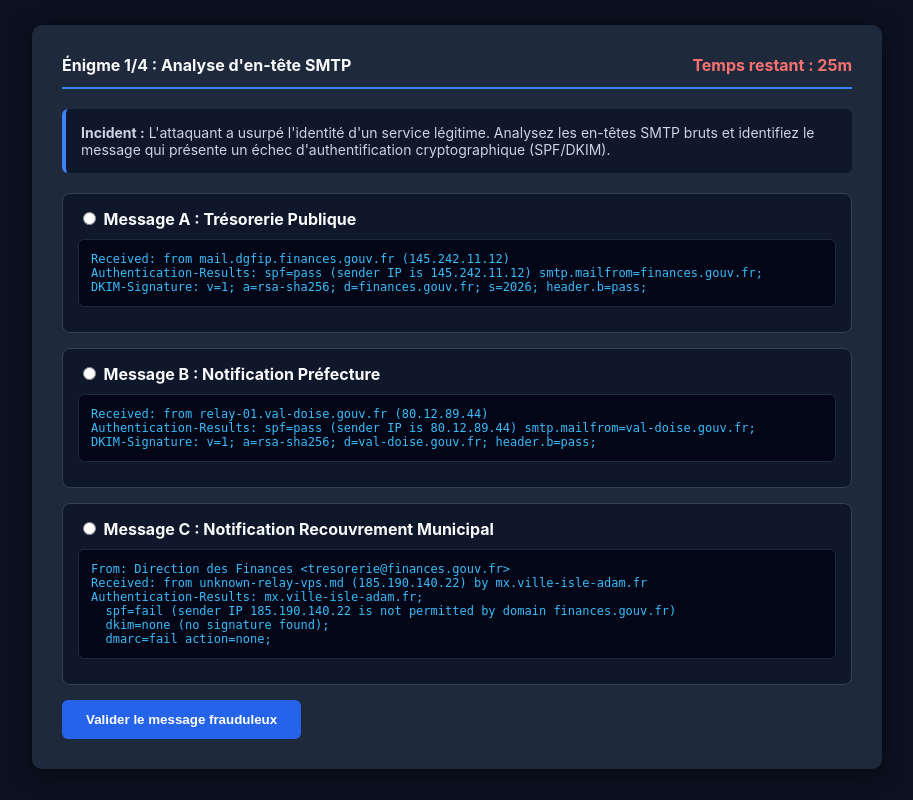
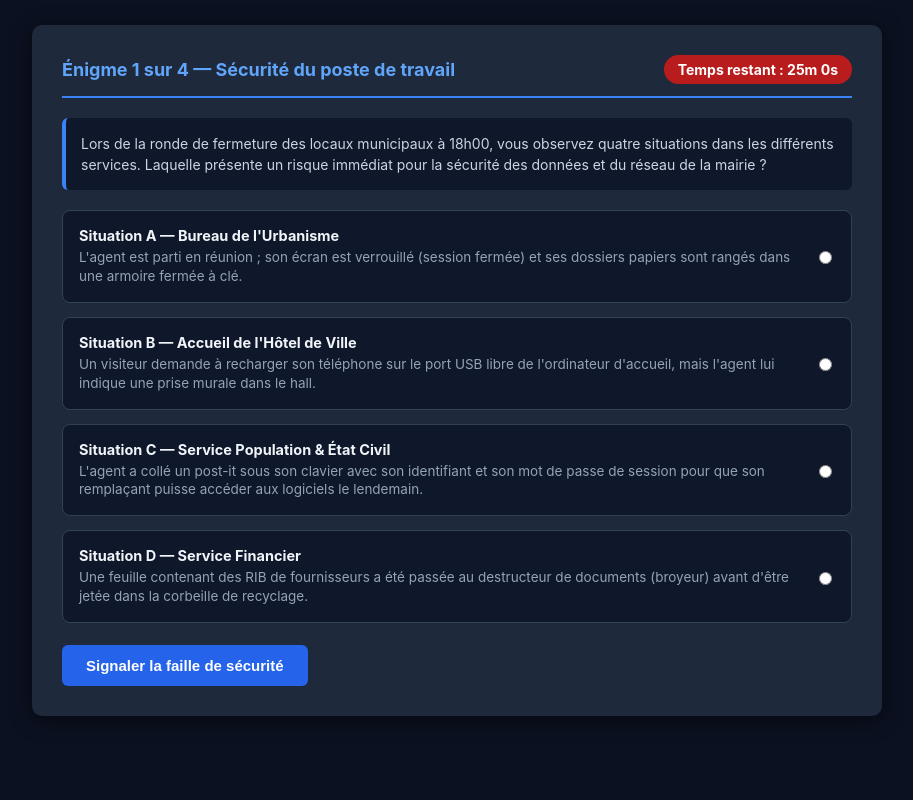
Before and after one commit to Kyotani9/escape-game-cyber, a Flask app: page /enigme-1 in a window 1280 px wide. Shown: the whole page, without its empty margins (183-1096 px from the left). Run offline with Flask 3, Linux system fonts and the light colour scheme; the visitor is signed in with stand-in values (Sample User, id 1); some libraries are stand-ins or nearby versions.

Commit message:
Nouvelle enigme 1 bureau et suppression des indices visuels sur enigmes 3 et 4

```diff
--- a/app.py
+++ b/app.py
@@ -161,10 +161,10 @@ def enigme1():
             success = True
             session["indices"]["1"] = "8"
             session.modified = True
-            feedback = "Excellente analyse d'en-tête ! Le faux expéditeur imitait la DGFIP mais l'en-tête technique indiquait 'SPF: FAIL' et une IP relais en Moldavie. Premier chiffre déverrouillé : 8."
+            feedback = "Bonne analyse ! Écrire un mot de passe sur un post-it (même caché sous un clavier) ou partager ses identifiants permet à n'importe qui d'usurper votre compte. Chaque agent doit utiliser son propre accès personnel. Premier chiffre déverrouillé : 8."
         else:
             session["erreurs"] = session.get("erreurs", 0) + 1
-            feedback = "Erreur ! Regardez attentivement les signatures cryptographiques SPF et DKIM dans les en-têtes bruts."
+            feedback = "Ce comportement respecte les bonnes pratiques de sécurité. Cherchez l'action qui expose directement un accès nominatif à des tiers."
 
     return render_template(
         "enigme1.html",
--- a/templates/enigme1.html
+++ b/templates/enigme1.html
@@ -2,57 +2,75 @@
 <html lang="fr">
 <head>
     <meta charset="UTF-8">
-    <title>Énigme 1 — Analyse Forensique d'En-têtes</title>
+    <title>Énigme 1 — Vigilance au Bureau</title>
     <style>
         * { box-sizing: border-box; }
         body { font-family: -apple-system, BlinkMacSystemFont, "Segoe UI", Roboto, sans-serif; background: #0b1120; color: #f8fafc; margin: 0; padding: 25px; display: flex; justify-content: center; }
         .container { max-width: 850px; width: 100%; background: #1e293b; border-radius: 10px; padding: 30px; box-shadow: 0 4px 20px rgba(0,0,0,0.5); }
-        .top-bar { display: flex; justify-content: space-between; border-bottom: 2px solid #3b82f6; padding-bottom: 12px; margin-bottom: 20px; }
-        .context-box { background: #0f172a; padding: 15px; border-radius: 6px; font-size: 14px; color: #cbd5e1; margin-bottom: 20px; border-left: 4px solid #3b82f6; }
-        .mail-box { background: #0f172a; border: 1px solid #334155; border-radius: 8px; padding: 15px; margin-bottom: 15px; }
-        .raw-headers { background: #020617; color: #38bdf8; font-family: monospace; font-size: 12px; padding: 12px; border-radius: 6px; margin: 10px 0; overflow-x: auto; white-space: pre; border: 1px solid #1e293b; }
-        .btn-submit { background: #2563eb; color: white; border: none; padding: 12px 24px; border-radius: 6px; font-weight: bold; cursor: pointer; }
-        .feedback-error { background: #450a0a; border: 1px solid #991b1b; color: #fecaca; padding: 15px; border-radius: 6px; margin-top: 15px; }
-        .feedback-success { background: #064e3b; border: 1px solid #059669; color: #a7f3d0; padding: 15px; border-radius: 6px; margin-top: 15px; }
+        .top-bar { display: flex; justify-content: space-between; align-items: center; border-bottom: 2px solid #3b82f6; padding-bottom: 12px; margin-bottom: 20px; }
+        .step-title { font-size: 18px; font-weight: bold; color: #60a5fa; }
+        .timer-badge { background: #b91c1c; color: white; padding: 6px 14px; border-radius: 20px; font-size: 14px; font-weight: bold; }
+        .context-box { background: #0f172a; padding: 15px; border-radius: 6px; font-size: 14px; color: #cbd5e1; margin-bottom: 20px; border-left: 4px solid #3b82f6; line-height: 1.5; }
+        .situations-list { display: flex; flex-direction: column; gap: 14px; margin-bottom: 22px; }
+        .situation-item { background: #0f172a; border: 1px solid #334155; border-radius: 8px; padding: 16px; cursor: pointer; transition: border-color 0.2s; display: flex; justify-content: space-between; align-items: center; gap: 15px; }
+        .situation-item:hover { border-color: #3b82f6; }
+        .situation-title { font-size: 14.5px; color: #f1f5f9; font-weight: bold; margin-bottom: 4px; }
+        .situation-desc { font-size: 13.5px; color: #94a3b8; line-height: 1.4; }
+        .btn-submit { background: #2563eb; color: white; border: none; padding: 12px 24px; border-radius: 6px; font-weight: bold; cursor: pointer; font-size: 15px; }
+        .btn-submit:hover { background: #1d4ed8; }
+        .feedback-error { background: #450a0a; border: 1px solid #991b1b; color: #fecaca; padding: 15px; border-radius: 6px; margin-top: 15px; font-size: 14.5px; }
+        .feedback-success { background: #064e3b; border: 1px solid #059669; color: #a7f3d0; padding: 15px; border-radius: 6px; margin-top: 15px; font-size: 14.5px; }
         .btn-next { display: inline-block; margin-top: 15px; background: #10b981; color: white; padding: 12px 24px; border-radius: 6px; text-decoration: none; font-weight: bold; }
     </style>
 </head>
 <body>
     <div class="container">
         <div class="top-bar">
-            <strong>Énigme 1/4 : Analyse d'en-tête SMTP</strong>
-            <span style="color: #f87171; font-weight: bold;">Temps restant : {{ temps_restant // 60 }}m</span>
+            <span class="step-title">Énigme 1 sur 4 — Sécurité du poste de travail</span>
+            <span class="timer-badge">Temps restant : {{ (temps_restant // 60) }}m {{ (temps_restant % 60) }}s</span>
         </div>
+
         <div class="context-box">
-            <strong>Incident :</strong> L'attaquant a usurpé l'identité d'un service légitime. Analysez les en-têtes SMTP bruts et identifiez le message qui présente un échec d'authentification cryptographique (SPF/DKIM).
+            Lors de la ronde de fermeture des locaux municipaux à 18h00, vous observez quatre situations dans les différents services. Laquelle présente un risque immédiat pour la sécurité des données et du réseau de la mairie ?
         </div>
+
         <form method="POST">
-            <div class="mail-box">
-                <input type="radio" name="email_analyse" value="mail_a" required> <strong>Message A : Trésorerie Publique</strong>
-                <div class="raw-headers">Received: from mail.dgfip.finances.gouv.fr (145.242.11.12)
-Authentication-Results: spf=pass (sender IP is 145.242.11.12) smtp.mailfrom=finances.gouv.fr;
-DKIM-Signature: v=1; a=rsa-sha256; d=finances.gouv.fr; s=2026; header.b=pass;</div>
-            </div>
+            <div class="situations-list">
+                <label class="situation-item">
+                    <div>
+                        <div class="situation-title">Situation A — Bureau de l'Urbanisme</div>
+                        <div class="situation-desc">L'agent est parti en réunion ; son écran est verrouillé (session fermée) et ses dossiers papiers sont rangés dans une armoire fermée à clé.</div>
+                    </div>
+                    <input type="radio" name="email_analyse" value="mail_a" required>
+                </label>
 
-            <div class="mail-box">
-                <input type="radio" name="email_analyse" value="mail_b" required> <strong>Message B : Notification Préfecture</strong>
-                <div class="raw-headers">Received: from relay-01.val-doise.gouv.fr (80.12.89.44)
-Authentication-Results: spf=pass (sender IP is 80.12.89.44) smtp.mailfrom=val-doise.gouv.fr;
-DKIM-Signature: v=1; a=rsa-sha256; d=val-doise.gouv.fr; header.b=pass;</div>
-            </div>
+                <label class="situation-item">
+                    <div>
+                        <div class="situation-title">Situation B — Accueil de l'Hôtel de Ville</div>
+                        <div class="situation-desc">Un visiteur demande à recharger son téléphone sur le port USB libre de l'ordinateur d'accueil, mais l'agent lui indique une prise murale dans le hall.</div>
+                    </div>
+                    <input type="radio" name="email_analyse" value="mail_b" required>
+                </label>
 
-            <div class="mail-box">
-                <input type="radio" name="email_analyse" value="mail_c" required> <strong>Message C : Notification Recouvrement Municipal</strong>
-                <div class="raw-headers">From: Direction des Finances &lt;tresorerie@finances.gouv.fr&gt;
-Received: from unknown-relay-vps.md (185.190.140.22) by mx.ville-isle-adam.fr
-Authentication-Results: mx.ville-isle-adam.fr;
-  spf=fail (sender IP 185.190.140.22 is not permitted by domain finances.gouv.fr)
-  dkim=none (no signature found);
-  dmarc=fail action=none;</div>
+                <label class="situation-item">
+                    <div>
+                        <div class="situation-title">Situation C — Service Population & État Civil</div>
+                        <div class="situation-desc">L'agent a collé un post-it sous son clavier avec son identifiant et son mot de passe de session pour que son remplaçant puisse accéder aux logiciels le lendemain.</div>
+                    </div>
+                    <input type="radio" name="email_analyse" value="mail_c" required>
+                </label>
+
+                <label class="situation-item">
+                    <div>
+                        <div class="situation-title">Situation D — Service Financier</div>
+                        <div class="situation-desc">Une feuille contenant des RIB de fournisseurs a été passée au destructeur de documents (broyeur) avant d'être jetée dans la corbeille de recyclage.</div>
+                    </div>
+                    <input type="radio" name="email_analyse" value="mail_d" required>
+                </label>
             </div>
 
             {% if not success %}
-                <button type="submit" class="btn-submit">Valider le message frauduleux</button>
+                <button type="submit" class="btn-submit">Signaler la faille de sécurité</button>
             {% endif %}
         </form>
 
@@ -60,7 +78,7 @@ Authentication-Results: mx.ville-isle-adam.fr;
             <div class="{{ 'feedback-success' if success else 'feedback-error' }}">
                 {{ feedback }}
                 {% if success %}
-                    <br><a href="/enigme-2" class="btn-next">Passer à l'Énigme 2 (Entropie & Dictionnaire) →</a>
+                    <br><a href="/enigme-2" class="btn-next">Passer à l'Énigme 2 (Sécurité des Mots de Passe) →</a>
                 {% endif %}
             </div>
         {% endif %}
```
Also changed, not shown: templates/enigme3.html (+40 -23 lines), templates/enigme4.html (+51 -26 lines).
